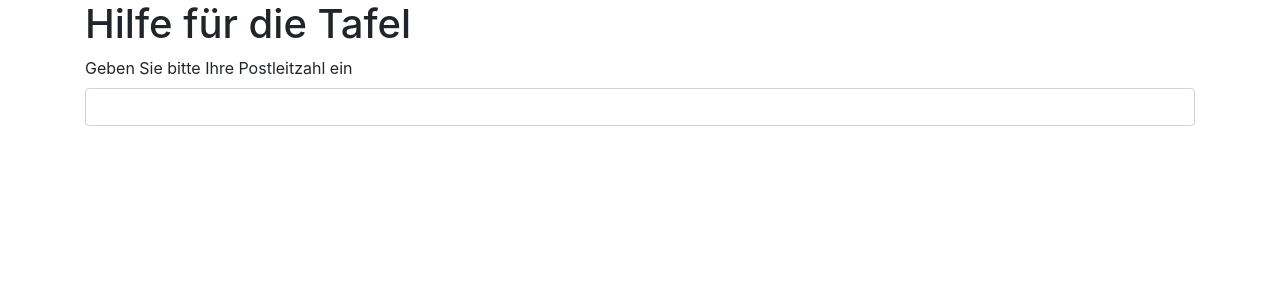
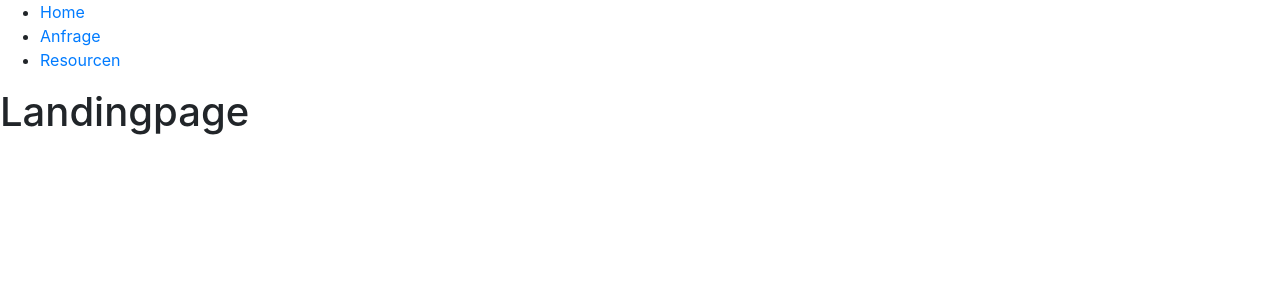
Before and after one commit to tafelhilfe/tafelhilfe.de, a Vue app: page / in a window 1280 px wide. Shown: the top 300 px of the page. Built offline with nearby package versions, Linux system fonts and the light colour scheme.

Commit message:
Ajax post request added

```diff
--- a/package.json
+++ b/package.json
@@ -10,11 +10,13 @@
   "dependencies": {
     "axios": "^0.19.2",
     "core-js": "^3.6.4",
-    "vue": "^2.6.11"
+    "vue": "^2.6.11",
+    "vue-router": "^3.1.5"
   },
   "devDependencies": {
     "@vue/cli-plugin-babel": "~4.2.0",
     "@vue/cli-plugin-eslint": "~4.2.0",
+    "@vue/cli-plugin-router": "^4.2.3",
     "@vue/cli-service": "~4.2.0",
     "babel-eslint": "^10.0.3",
     "eslint": "^6.7.2",
--- a/src/App.vue
+++ b/src/App.vue
@@ -1,16 +1,10 @@
 <template>
   <div id="app">
-    <TafelForm/>
+    <ul id="nav">
+      <li><router-link to="/">Home</router-link></li>
+      <li><router-link to="/anfrage">Anfrage</router-link></li>
+      <li><router-link to="/resourcen">Resourcen</router-link></li>
+    </ul>
+    <router-view/>
   </div>
 </template>
-
-<script>
-import TafelForm from './components/tafel-form.vue'
-
-export default {
-  name: 'App',
-  components: {
-    TafelForm
-  }
-}
-</script>
--- a/src/main.js
+++ b/src/main.js
@@ -1,6 +1,7 @@
 import Vue from 'vue'
 import App from './App.vue'
 import axios from 'axios'
+import router from './router'
 
 Vue.config.productionTip = false;
 Vue.prototype.$http = axios;
@@ -12,5 +13,6 @@ Vue.filter('capitalize', function (value) {
 });
 
 new Vue({
-  render: h => h(App),
+  router,
+  render: h => h(App)
 }).$mount('#app');
--- /dev/null
+++ b/src/router/index.js
@@ -0,0 +1,30 @@
+import Vue from 'vue'
+import VueRouter from 'vue-router'
+import Home from '../views/Home.vue'
+
+Vue.use(VueRouter)
+
+const routes = [
+  {
+    path: '/',
+    name: 'Home',
+    component: Home
+  },
+  {
+    path: '/anfrage',
+    name: 'Anfrage',
+    component: () => import(/* webpackChunkName: "about" */ '../components/tafel-form.vue')
+  },
+  {
+    path: '/resourcen',
+    name: 'Resourcen',
+    component: () => import(/* webpackChunkName: "about" */ '../views/resourcen.vue')
+  }
+]
+
+const router = new VueRouter({
+  mode: 'history',
+  routes
+})
+
+export default router
--- /dev/null
+++ b/src/views/Home.vue
@@ -0,0 +1,5 @@
+<template>
+  <div class="home">
+    <h1>Landingpage</h1>
+  </div>
+</template>
--- /dev/null
+++ b/src/views/resourcen.vue
@@ -0,0 +1,5 @@
+<template>
+  <div class="resourcen">
+    <h1>Resourcen</h1>
+  </div>
+</template>
```
Also changed, not shown: 1 other file (tests, documents, lock files or other folders).
